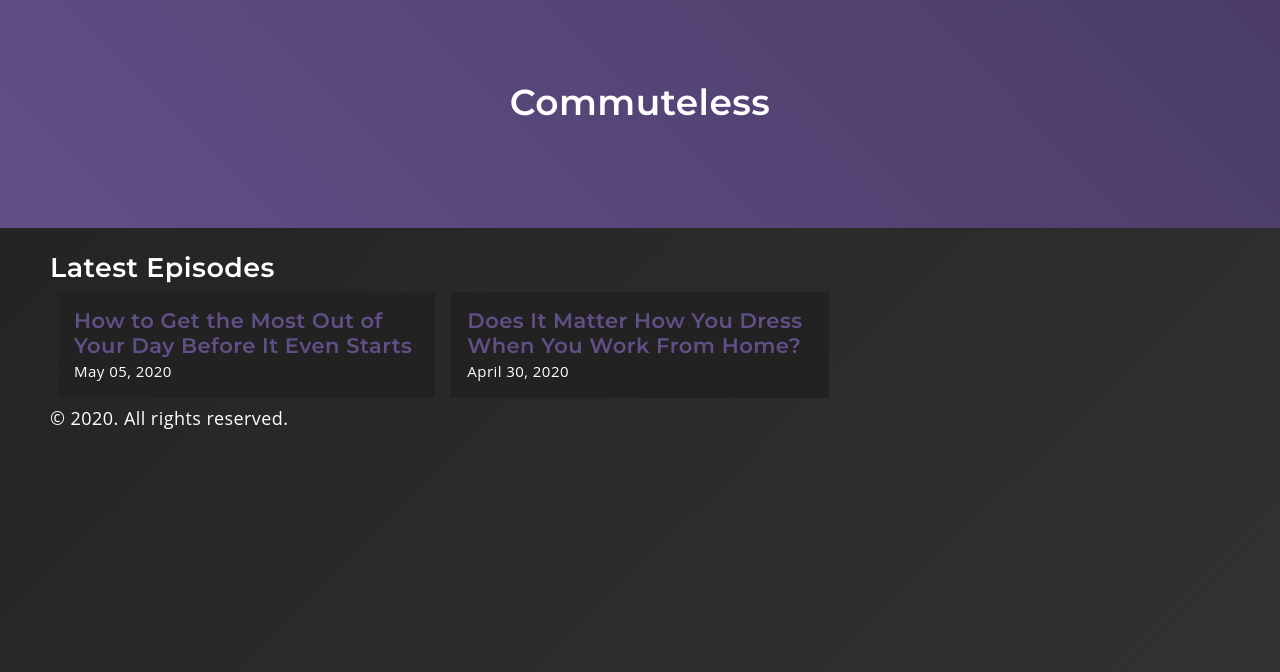
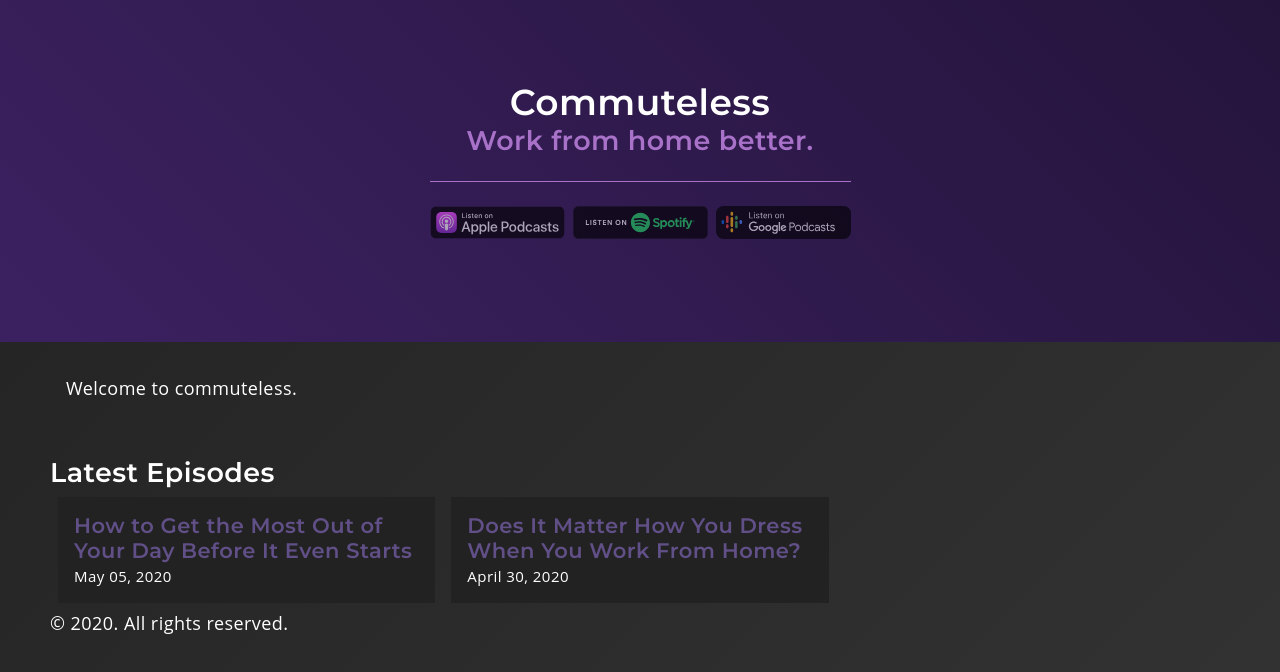
Before and after one commit to corydhmiller/commuteless-fm, a Gatsby site: page / in a window 1280 px wide. Built offline with nearby package versions, Linux system fonts and the light colour scheme; Gatsby itself is replaced by a stand-in of ours.

Commit message:
Add badges to header

```diff
--- a/src/components/Layout.tsx
+++ b/src/components/Layout.tsx
@@ -2,10 +2,77 @@ import React from "react"
 import { Link } from "gatsby"
 import "../styles/app.scss"
 import "../styles/header.scss"
+import AppleImage from "../../content/assets/badges/apple.svg"
+import SpotifyImage from "../../content/assets/badges/spotify.svg"
+import GoogleImage from "../../content/assets/badges/google.svg"
 import styled from "styled-components"
-// import { myContext } from "../../wrap-root-element";
 
-const Header = styled.div``
+const HeaderH1 = styled.h1`
+  margin: 0;
+`
+const HeaderH2 = styled.h2`
+  margin: 0;
+`
+
+const PlatformsWrapper = styled.div`
+  border-top: 1px solid var(--color-lightpurple);
+  margin-top: 1.5rem;
+`
+const PlatformImage = styled.img`
+  max-width: 135px;
+  opacity: 0.6;
+  transition: 0.6s all ease;
+  &:hover {
+    opacity: 1;
+  }
+`
+const PlatformList = styled.ul`
+  padding: 0;
+  margin-top: 1.5rem;
+  list-style-type: none;
+  li {
+    display: inline-block;
+    &:not(:last-child) {
+      margin-right: 0.5rem;
+    }
+  }
+`
+
+const Platforms = [
+  {
+    title: "Apple Podcasts",
+    url: "https://podcasts.apple.com/us/podcast/commuteless/id1510958925",
+    image: AppleImage,
+  },
+  {
+    title: "Spotify",
+    url:
+      "https://open.spotify.com/album/5wsaSNJTS4x2XhO30SD3NL?si=Am9aZH-XRj2ltRoSxkCsHQ",
+    image: SpotifyImage,
+  },
+  {
+    title: "Google Play",
+    url:
+      "https://podcasts.google.com/?feed=aHR0cHM6Ly9seW54LmNvbW11dGVsZXNzLmZtL3Jzcw%3D%3D",
+    image: GoogleImage,
+  },
+  // {
+  //   title: "TuneIn",
+  //   url: "http://tun.in/pjQHm",
+  // },
+  // {
+  //   title: "Stitcher",
+  //   url: "https://www.stitcher.com/podcast/commuteless",
+  // },
+  // {
+  //   title: "YouTube",
+  //   url: "https://www.youtube.com/channel/UCeisEao_HIiBETm4aK_ivVg",
+  // },
+  // {
+  //   title: "RSS",
+  //   url: "https://lynx.commuteless.fm/rss",
+  // },
+]
 
 interface LayoutProps {
   location: string
@@ -23,9 +90,9 @@ class Layout extends React.Component<LayoutProps> {
 
     return (
       <>
-        <Header className="header-wrap">
-          <div style={{ maxWidth: 1180 }}>
-            <h1
+        <header className="header-wrap">
+          <div style={{ maxWidth: 1180, textAlign: "center" }}>
+            <HeaderH1
               style={{
                 marginTop: 0,
               }}
@@ -40,9 +107,42 @@ class Layout extends React.Component<LayoutProps> {
               >
                 {title}
               </Link>
-            </h1>
+            </HeaderH1>
+            <HeaderH2 style={{ color: "var(--color-lightpurple)" }}>
+              Work from home better.
+            </HeaderH2>
+            <PlatformsWrapper>
+              <PlatformList>
+                {Platforms.map(
+                  ({
+                    title,
+                    url,
+                    image,
+                  }: {
+                    title: string
+                    url: string
+                    image?: string
+                  }) => {
+                    if (image) {
+                      return (
+                        <li key={title}>
+                          <a href={url}>
+                            <PlatformImage src={image} alt={title} />
+                          </a>
+                        </li>
+                      )
+                    }
+                    return (
+                      <li key={title}>
+                        <a href={url}>{title}</a>
+                      </li>
+                    )
+                  }
+                )}
+              </PlatformList>
+            </PlatformsWrapper>
           </div>
-        </Header>
+        </header>
         <main>
           {children}
           <footer>© {new Date().getFullYear()}. All rights reserved.</footer>
--- a/src/pages/index.tsx
+++ b/src/pages/index.tsx
@@ -4,7 +4,6 @@ import SEO from "../components/seo"
 import Layout from "../components/Layout"
 import { dateIsInFuture } from "../utils/helpers"
 import styled from "styled-components"
-import Img from "gatsby-image"
 
 const LatestEpisodes = styled.div`
   display: grid;
@@ -12,6 +11,16 @@ const LatestEpisodes = styled.div`
   @media screen and (min-width: 750px) {
     grid-template-columns: repeat(3, 1fr);
   }
+`
+
+const Episode = styled.div`
+  background-color: var(--color-lightblack);
+  padding: 1rem;
+  margin: 0.5rem;
+`
+
+const MainSection = styled.div`
+padding:1rem;
 `
 
 interface BlogProps {
@@ -32,30 +41,25 @@ class BlogIndex extends React.Component<BlogProps> {
           title="Home"
           keywords={[`blog`, `gatsby`, `javascript`, `react`]}
         />
+        <MainSection>
+          <p>Welcome to commuteless.</p>
+        </MainSection>
         <h2 style={{ marginBottom: 0 }}>Latest Episodes</h2>
         <LatestEpisodes>
           {posts.map(({ node }: any) => {
-
             // If for some reason we've loaded in an episode that is still in the future, get that garbage out of there.
             if (dateIsInFuture(node.frontmatter.date)) return
 
             const title = node.frontmatter.title || node.fields.slug
             const url = `/episodes${node.fields.slug}`
             return (
-              <div
-                key={node.fields.slug}
-                style={{
-                  backgroundColor: "#222",
-                  padding: "1rem",
-                  margin: ".5rem",
-                }}
-              >
+              <Episode key={node.fields.slug}>
                 <Link style={{ boxShadow: `none` }} to={url}>
                   {/* <Img fluid={featuredImgFluid} style={{ maxWidth: 250 }} /> */}
                   <h3 style={{ margin: 0 }}>{title}</h3>
                 </Link>
                 <small>{node.frontmatter.date}</small>
-              </div>
+              </Episode>
             )
           })}
         </LatestEpisodes>
--- a/src/styles/_vars.scss
+++ b/src/styles/_vars.scss
@@ -1,6 +1,8 @@
 // Colorss
 $darkgrey: #3f3f3f;
+$lightblack: #222;
 $black: #1d1d1d;
+$lightpurple: #A872C9;
 $purple: #614f87;
 $darkpurple: #3c2161;
 $white: #fff;
--- a/src/styles/app.scss
+++ b/src/styles/app.scss
@@ -1,4 +1,16 @@
-@import 'vars';
+@import "vars";
+
+:root {
+--color-darkgrey: #{$darkgrey};
+--color-lightblack: #{$lightblack};
+--color-black: #{$black};
+--color-lightpurple: #{$lightpurple};
+--color-purple: #{$purple};
+--color-darkpurple: #{$darkpurple};
+--color-white: #{$white};
+--color-red: #{$red};
+--color-yellow: #{$yellow};
+}
 
 body {
   font-family: $font_family_1;
@@ -9,7 +21,7 @@ body {
   padding: 0;
   letter-spacing: 0.025em;
   background: linear-gradient(135deg, #222 0%, #333 100%);
-  color: $white;
+  color: var(--color-white);
 }
 h1,
 h2,
@@ -21,15 +33,20 @@ h5 {
 }
 h1 {
   @media screen and (max-width: 650px) {
-    font-size: 1.4rem;
+    font-size: 1.7rem;
+  }
+}
+h2 {
+  @media screen and (max-width: 650px) {
+    font-size: 1.2rem;
   }
 }
 main {
   max-width: 1180px;
   margin: 0 auto;
-  padding:0 1rem;
+  padding: 0 1rem;
   @media screen and (min-width: 650px) {
-    padding:0 2rem;
+    padding: 0 2rem;
   }
 }
 header {
--- a/src/styles/header.scss
+++ b/src/styles/header.scss
@@ -1,7 +1,7 @@
 @import 'vars';
 
 .header-wrap {
-  background-image: linear-gradient(45deg, $purple, darken($purple, 10%));
+  background-image: linear-gradient(45deg, $darkpurple, darken($darkpurple, 10%));
   display: grid;
   align-items: center;
   justify-content: center;
```
Also changed, not shown: content/assets/badges/apple.svg (added), content/assets/badges/google.svg (added), content/assets/badges/spotify.svg (added).
